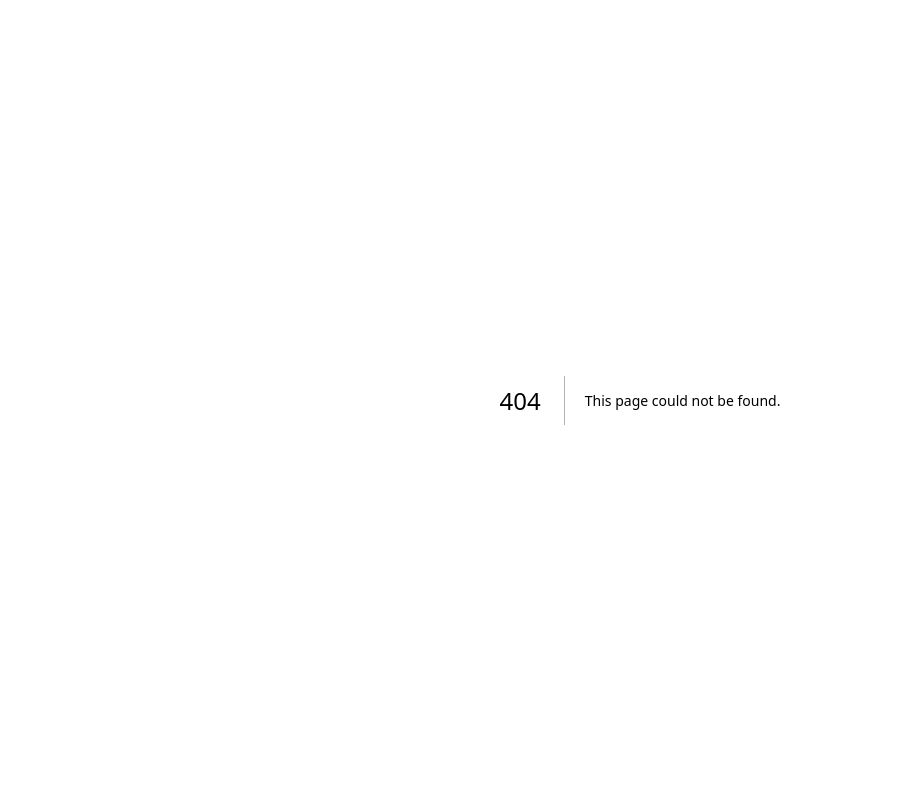
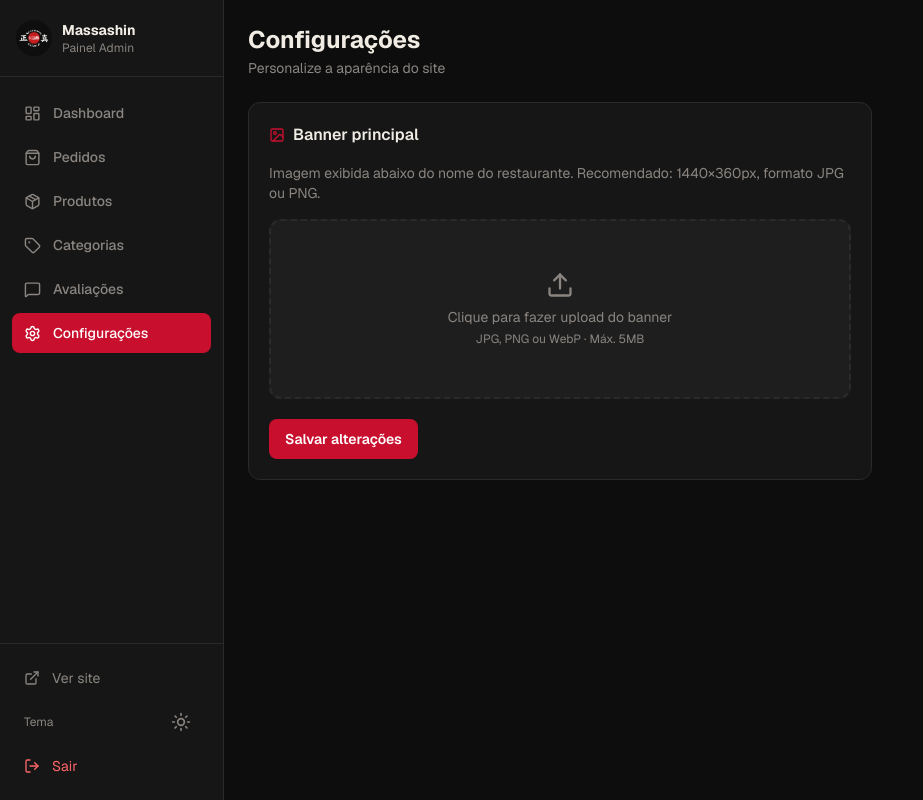
Before and after one commit to hivemkt23-blip/massashin, a Next.js app: page /admin/configuracoes in a window 1280 px wide. Before the commit this address had no page. Shown: the whole page, without its empty margins (0-923 px from the left). Built offline with nearby package versions, Linux system fonts and the light colour scheme; no server answers; the database is empty.

Commit message:
feat: banner configuravel no admin + pagina de configuracoes

```diff
--- a/src/app/CatalogClient.tsx
+++ b/src/app/CatalogClient.tsx
@@ -10,19 +10,21 @@ import PromoPopup from '@/components/catalog/PromoPopup'
 import ReorderSection from '@/components/catalog/ReorderSection'
 import Footer from '@/components/Footer'
 import { Search, X, Star, MessageSquare } from 'lucide-react'
+import Image from 'next/image'
 import ReviewForm from '@/components/catalog/ReviewForm'
 import ReviewsList from '@/components/catalog/ReviewsList'
 
 interface Props {
   categories: Category[]
   products: Product[]
+  bannerUrl?: string | null
 }
 
 const DESTAQUES_SLUG = '__destaques__'
 const REORDER_SLUG = '__reorder__'
 const AVALIACOES_SLUG = '__avaliacoes__'
 
-export default function CatalogClient({ categories, products }: Props) {
+export default function CatalogClient({ categories, products, bannerUrl }: Props) {
   const [selectedProduct, setSelectedProduct] = useState<Product | null>(null)
   const [activeCategory, setActiveCategory] = useState(categories[0]?.slug ?? '')
   const [search, setSearch] = useState('')
@@ -95,7 +97,7 @@ export default function CatalogClient({ categories, products }: Props) {
       <PromoPopup products={promoProducts} onSelectProduct={setSelectedProduct} />
 
       {/* Hero banner */}
-      <div className="bg-gradient-to-br from-[#1a0a0a] via-[var(--bg)] to-[var(--bg)] border-b border-[var(--border)]">
+      <div className="border-b border-[var(--border)] bg-gradient-to-br from-[#1a0a0a] via-[var(--bg)] to-[var(--bg)]">
         <div className="max-w-6xl mx-auto px-4 py-8 flex flex-col sm:flex-row items-center justify-between gap-6">
           <div>
             <h1 className="text-3xl sm:text-4xl font-bold text-[var(--text)]">
@@ -129,6 +131,21 @@ export default function CatalogClient({ categories, products }: Props) {
             )}
           </div>
         </div>
+
+        {/* Banner promocional (exibido quando configurado no admin) */}
+        {bannerUrl && (
+          <div className="w-full overflow-hidden">
+            <Image
+              src={bannerUrl}
+              alt="Banner promocional"
+              width={1440}
+              height={360}
+              className="w-full max-h-56 object-cover"
+              priority
+              sizes="100vw"
+            />
+          </div>
+        )}
       </div>
 
       {/* Nav de categorias */}
--- /dev/null
+++ b/src/app/admin/configuracoes/page.tsx
@@ -0,0 +1,109 @@
+'use client'
+import { useEffect, useRef, useState } from 'react'
+import { createClient } from '@/lib/supabase/client'
+import { Upload, X, Image as ImageIcon } from 'lucide-react'
+import Image from 'next/image'
+import Button from '@/components/ui/Button'
+
+export default function ConfiguracoesAdmin() {
+  const [bannerUrl, setBannerUrl] = useState<string | null>(null)
+  const [uploading, setUploading] = useState(false)
+  const [saving, setSaving] = useState(false)
+  const [saved, setSaved] = useState(false)
+  const fileRef = useRef<HTMLInputElement>(null)
+  const supabase = createClient()
+
+  useEffect(() => {
+    supabase.from('site_settings').select('value').eq('key', 'banner_url').single()
+      .then(({ data }) => setBannerUrl(data?.value ?? null))
+  }, [])
+
+  const handleUpload = async (file: File) => {
+    setUploading(true)
+    const ext = file.name.split('.').pop()
+    const path = `banners/banner_principal.${ext}`
+    const { error } = await supabase.storage.from('product-images').upload(path, file, { upsert: true })
+    if (!error) {
+      const { data } = supabase.storage.from('product-images').getPublicUrl(path)
+      setBannerUrl(data.publicUrl)
+    }
+    setUploading(false)
+  }
+
+  const handleSave = async () => {
+    setSaving(true)
+    await supabase.from('site_settings').upsert({ key: 'banner_url', value: bannerUrl })
+    setSaving(false)
+    setSaved(true)
+    setTimeout(() => setSaved(false), 3000)
+  }
+
+  const handleRemove = () => setBannerUrl(null)
+
+  return (
+    <div className="p-6 max-w-2xl">
+      <div className="mb-6">
+        <h1 className="text-2xl font-bold text-[var(--text)]">Configurações</h1>
+        <p className="text-sm text-[var(--text-muted)] mt-0.5">Personalize a aparência do site</p>
+      </div>
+
+      <div className="bg-[var(--bg-card)] border border-[var(--border)] rounded-xl p-5 space-y-4">
+        <div className="flex items-center gap-2">
+          <ImageIcon size={16} className="text-[var(--red)]" />
+          <h2 className="font-semibold text-[var(--text)]">Banner principal</h2>
+        </div>
+        <p className="text-sm text-[var(--text-muted)]">
+          Imagem exibida abaixo do nome do restaurante. Recomendado: 1440×360px, formato JPG ou PNG.
+        </p>
+
+        {/* Preview / upload */}
+        <div
+          onClick={() => fileRef.current?.click()}
+          className="relative rounded-xl border-2 border-dashed border-[var(--border)] hover:border-[var(--red)] transition-colors cursor-pointer overflow-hidden bg-[var(--bg-elevated)] flex items-center justify-center"
+          style={{ minHeight: 180 }}
+        >
+          {bannerUrl ? (
+            <>
+              <Image src={bannerUrl} alt="Banner" width={800} height={200} className="w-full object-cover max-h-52" />
+              <button
+                onClick={e => { e.stopPropagation(); handleRemove() }}
+                className="absolute top-3 right-3 w-8 h-8 rounded-full bg-black/60 flex items-center justify-center text-white hover:bg-black/80 transition-colors"
+              >
+                <X size={14} />
+              </button>
+            </>
+          ) : (
+            <div className="text-center py-8 px-4">
+              <Upload size={28} className="mx-auto text-[var(--text-muted)] mb-2" />
+              <p className="text-sm text-[var(--text-muted)]">
+                {uploading ? 'Enviando...' : 'Clique para fazer upload do banner'}
+              </p>
+              <p className="text-xs text-[var(--text-muted)] mt-1">JPG, PNG ou WebP · Máx. 5MB</p>
+            </div>
+          )}
+        </div>
+        <input
+          ref={fileRef}
+          type="file"
+          accept="image/*"
+          className="hidden"
+          onChange={e => e.target.files?.[0] && handleUpload(e.target.files[0])}
+        />
+
+        <div className="flex items-center gap-3 pt-1">
+          <Button onClick={handleSave} loading={saving || uploading} className="min-w-[140px]">
+            {saved ? '✓ Salvo!' : 'Salvar alterações'}
+          </Button>
+          {bannerUrl && (
+            <button
+              onClick={handleRemove}
+              className="text-sm text-[var(--text-muted)] hover:text-red-400 transition-colors"
+            >
+              Remover banner
+            </button>
+          )}
+        </div>
+      </div>
+    </div>
+  )
+}
--- a/src/app/page.tsx
+++ b/src/app/page.tsx
@@ -7,23 +7,19 @@ export const revalidate = 3600
 export default async function HomePage() {
   const supabase = await createClient()
 
-  const [{ data: categories }, { data: products }] = await Promise.all([
-    supabase
-      .from('categories')
-      .select('*')
-      .eq('active', true)
-      .order('display_order'),
-    supabase
-      .from('products')
-      .select(`*, option_groups(*, option_items(*))`)
-      .eq('active', true)
-      .order('display_order'),
+  const [{ data: categories }, { data: products }, { data: settings }] = await Promise.all([
+    supabase.from('categories').select('*').eq('active', true).order('display_order'),
+    supabase.from('products').select(`*, option_groups(*, option_items(*))`).eq('active', true).order('display_order'),
+    supabase.from('site_settings').select('key, value'),
   ])
+
+  const bannerUrl = settings?.find(s => s.key === 'banner_url')?.value ?? null
 
   return (
     <CatalogClient
       categories={(categories as Category[]) ?? []}
       products={(products as Product[]) ?? []}
+      bannerUrl={bannerUrl}
     />
   )
 }
--- a/src/components/admin/AdminSidebar.tsx
+++ b/src/components/admin/AdminSidebar.tsx
@@ -2,7 +2,7 @@
 import Link from 'next/link'
 import Image from 'next/image'
 import { usePathname, useRouter } from 'next/navigation'
-import { LayoutDashboard, Package, ShoppingBag, Tag, LogOut, ExternalLink, MessageSquare } from 'lucide-react'
+import { LayoutDashboard, Package, ShoppingBag, Tag, LogOut, ExternalLink, MessageSquare, Settings } from 'lucide-react'
 import { cn } from '@/lib/utils'
 import ThemeToggle from '@/components/ThemeToggle'
 
@@ -12,6 +12,7 @@ const NAV = [
   { href: '/admin/produtos', label: 'Produtos', icon: Package },
   { href: '/admin/categorias', label: 'Categorias', icon: Tag },
   { href: '/admin/avaliacoes', label: 'Avaliações', icon: MessageSquare },
+  { href: '/admin/configuracoes', label: 'Configurações', icon: Settings },
 ]
 
 export default function AdminSidebar() {
```
